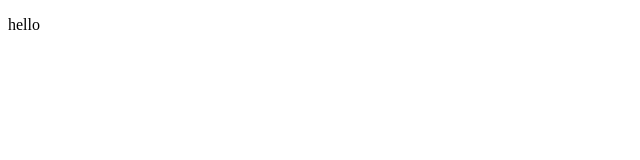
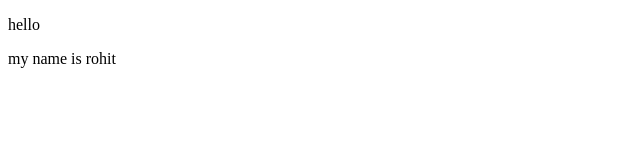
Before and after one commit to rohit1469/Todo-with-React, a plain HTML site: page index.html in a window 1280 px wide. Shown: the full height of the page, 0-640 px from the left. Drawn offline with Linux system fonts and the light colour scheme.

Commit message:
new code pushing

```diff
--- a/index.html
+++ b/index.html
@@ -7,5 +7,6 @@
   </head>
   <body>
     <p>hello</p>
+    <p>my name is rohit</p>
   </body>
 </html>
```
